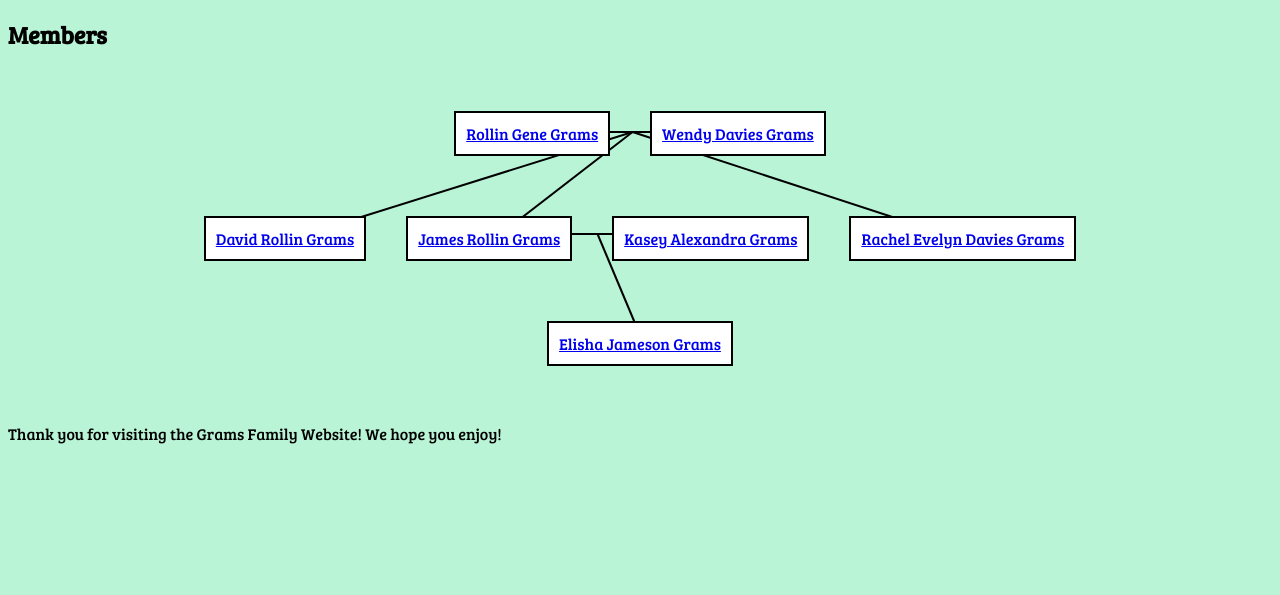
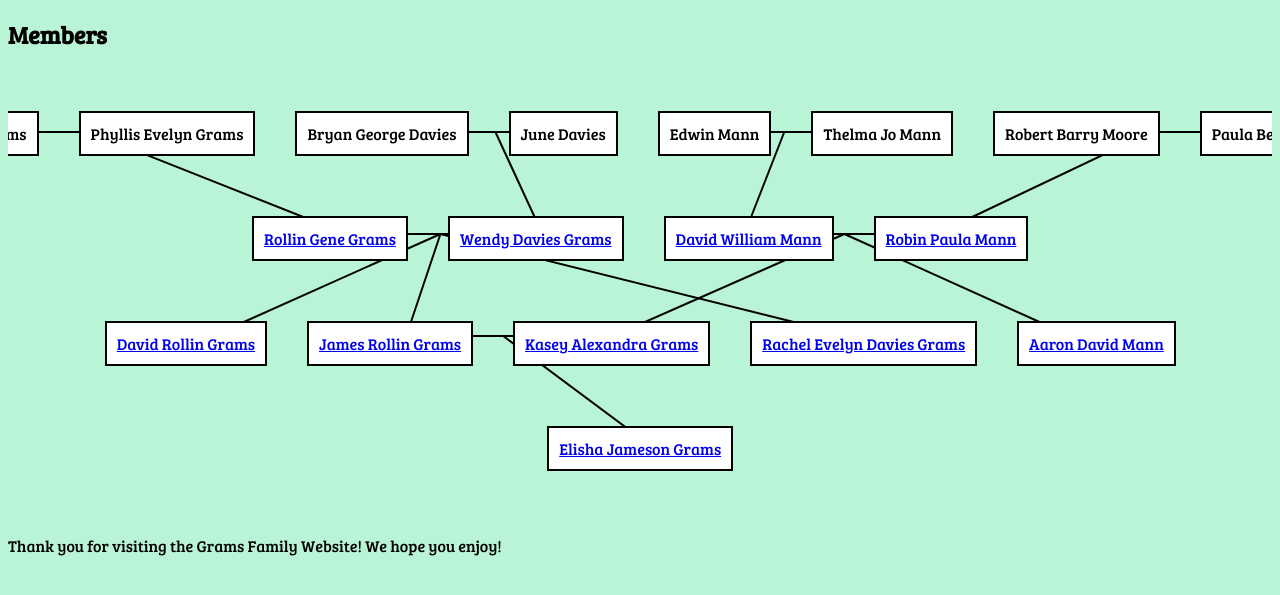
Before and after one commit to jamesgrams/grams.github.io, a plain HTML site: page index.html in a window 1280 px wide. Shown: the part 59-654 px from the top of the page. Drawn offline with nearby package versions, Linux system fonts and the light colour scheme.

Commit message:
Added more family members

```diff
--- a/index.html
+++ b/index.html
@@ -56,20 +56,37 @@
         </style>
         <script src="https://code.jquery.com/jquery-latest.min.js"></script>
         <script>
+            // To add a male: Add their name, id, fatherId, and spouseId (optional)
+            // If they have no fatherId in the tree, make the fatherId "root", and be sure to set a customDepth
+            // for where they start if not the top of the tree (1 = second row)
+            // To add a female, simply add their name, id, and fatherId (necessary only if not married)
             var familyMembers = [
-                { name: "Rollin Gene Grams", link: "https://bibleandmission.blogspot.com", id: "rollingenegrams", fatherId: "root", spouseId: "wendydaviesgrams" },
-                { name: "Wendy Davies Grams", link: "https://rachelslearningvillage.wordpress.com", id: "wendydaviesgrams", fatherId: null },
+                { name: "Eugene Grams", id: "eugenegrams", fatherId: "root", spouseId: "phyllisgrams" },
+                { name: "Phyllis Evelyn Grams", id: "phyllisgrams" },
+                { name: "Bryan George Davies", id: "briangeorgedavies", fatherId: "root", spouseId: "junedavies" },
+                { name: "June Davies", id: "junedavies" },
+                { name: "Edwin Mann", id: "edwinmann", fatherId: "root", spouseId: "thelmajomann" },
+                { name: "Thelma Jo Mann", id: "thelmajomann" },
+                { name: "Robert Barry Moore", id: "robertbarrymoore", fatherId: "root", spouseId: "paulabenveymoore" },
+                { name: "Paula Benvey Moore", id: "paulabenveymoore" },
+                { name: "Rollin Gene Grams", link: "https://bibleandmission.blogspot.com", id: "rollingenegrams", fatherId: "eugenegrams", spouseId: "wendydaviesgrams" },
+                { name: "Wendy Davies Grams", link: "https://rachelslearningvillage.wordpress.com", id: "wendydaviesgrams", fatherId: "briangeorgedavies" },
+                { name: "David William Mann", link: "https://www.facebook.com/profile.php?id=100006299160953", id: "davidwilliammann", fatherId: "edwinmann", spouseId: "robinpaulamann" },
+                { name: "Robin Paula Mann", link: "https://www.facebook.com/robin.mann.969", id: "robinpaulamann", fatherId: "robertbarrymoore" },
                 { name: "David Rollin Grams", link: "https://www.instagram.com/dgrams4/", id: "davidrollingrams", fatherId: "rollingenegrams" },
                 { name: "James Rollin Grams", link: "https://jamesgrams.com", id: "jamesrollingrams", spouseId: "kaseyalexandragrams", fatherId: "rollingenegrams" },
-                { name: "Kasey Alexandra Grams", link: "https://www.facebook.com/musikmann95", id: "kaseyalexandragrams", fatherId: null },
+                { name: "Kasey Alexandra Grams", link: "https://www.facebook.com/musikmann95", id: "kaseyalexandragrams", fatherId: "davidwilliammann" },
+                { name: "Aaron David Mann", link: "https://www.facebook.com/aaron.mann.986", id: "aarondavidmann", fatherId: "davidwilliammann" },
                 { name: "Elisha Jameson Grams", link: "https://tinybeans.com/app/#/main/journals/1241481/2019/4", id: "elishajamesongrams", fatherId: "jamesrollingrams" },
                 { name: "Rachel Evelyn Davies Grams", link: "https://www.instagram.com/rachel_grams/", id: "rachelevelyndaviesgrams", fatherId: "rollingenegrams" },
             ];
 
             document.addEventListener('DOMContentLoaded', function() {
                 addChildren( null, "root", 0 );
+
                 // remove the last row since it is not needed
-                $('.tree-row:last-child').remove();
+               // $('.tree-row:last-child').remove();
+
                 // calculate the height and width to make the container
                 var $rows = $(".tree-row");
                 var height = $rows.outerHeight() * $rows.length;
@@ -88,8 +105,9 @@
                 var margin = parseInt($rows.css("marginTop").replace("px","")) * 2;
                 // These numbers added work, but not sure why exactly these extra values are needed
                 $("#container").width( width + margin + 100 );
-                $("#container").height( height + margin + 10 );
-                $("#container-wrapper").height( Math.min(height + margin + 10 + margin, 500) ); // Up to 500px high before having scroll
+                $("#container").height( height + margin + 20 );
+                // 40 for the scrollbar, only 20 is needed line before (is this for borders?)
+                $("#container-wrapper").height( Math.min(height + margin + 40 + margin, 1000) ); // Up to 500px high before having scroll
                 addConnections();
                 $('#container-wrapper').scrollLeft( $('#container').width()/2 - $('#container-wrapper').width()/2 );
             });
@@ -97,22 +115,41 @@
             function addChildren( $parentElement, parentId, depth ) {
                 var $members = $("#members");
                 $rows = $members.find(".tree-row");
-                if( depth >= $rows.length ) {
-                    var $newRow = $('<div>').addClass("tree-row");
-                    $rows.push( $newRow );
-                    $members.append( $newRow );
-                }
-                var $row = $($rows[depth]);
+
                 for( var i=0; i<familyMembers.length; i++ ) {
                     if( familyMembers[i].fatherId == parentId ) {
                         if( !$("#" + familyMembers[i].id).length ) {// If the element does not already exist (only needed for spouses)
+                            var curDepth = depth;
                             var $column = createPerson(familyMembers[i].id, familyMembers[i].name, familyMembers[i].link);
+
+                            // allow for a custom depth to be set for a user (this can be used to start someone who isn't at the same level as the root)
+                            if(familyMembers[i].customDepth) {
+                                while( curDepth < familyMembers[i].customDepth ) {
+                                    if( curDepth >= $rows.length ) {
+                                        var $newRow = $('<div>').addClass("tree-row");
+                                        $rows.push( $newRow );
+                                        $members.append( $newRow );
+                                    }
+                                    curDepth++;
+                                }
+                            }
+
+                            // if we don't yet have a row for this depth
+                            // this is taken care of for custom depths above
+                            if( curDepth >= $rows.length ) {
+                                var $newRow = $('<div>').addClass("tree-row");
+                                $rows.push( $newRow );
+                                $members.append( $newRow );
+                            }
+
+                            var $row = $($rows[curDepth]);
+
                             $row.append( $column );
                             // Add or move the spouse
                             if( familyMembers[i].spouseId ) {
                                 addSpouse( $column, familyMembers[i].spouseId );
                             }
-                            addChildren( $column, familyMembers[i].id, depth+1 );
+                            addChildren( $column, familyMembers[i].id, curDepth+1 );
                         }
                     }
                 }
@@ -155,13 +192,13 @@
             // Draw line
             function drawLine($el1, $el2, isChild) {
                 // Assumes all elements have the same padding and border on all sides
-                var padding = parseInt($el1.css("paddingTop").replace("px",""));
+                var padding = parseInt($el1.css("paddingLeft").replace("px",""));
                 var borderWidth = parseInt($el1.css("border-left-width").replace("px",""));
                 padding += borderWidth;
 
                 var leftOffset = 0;
                 if( isChild ) {
-                    var margin = parseInt($el1.css("marginTop").replace("px",""));
+                    var margin = parseInt($el1.css("marginLeft").replace("px",""));
                     leftOffset += $el1.width()/2 + padding + margin;
                 }
                 var containerOffsetTop = $('#container').offset().top;
```
